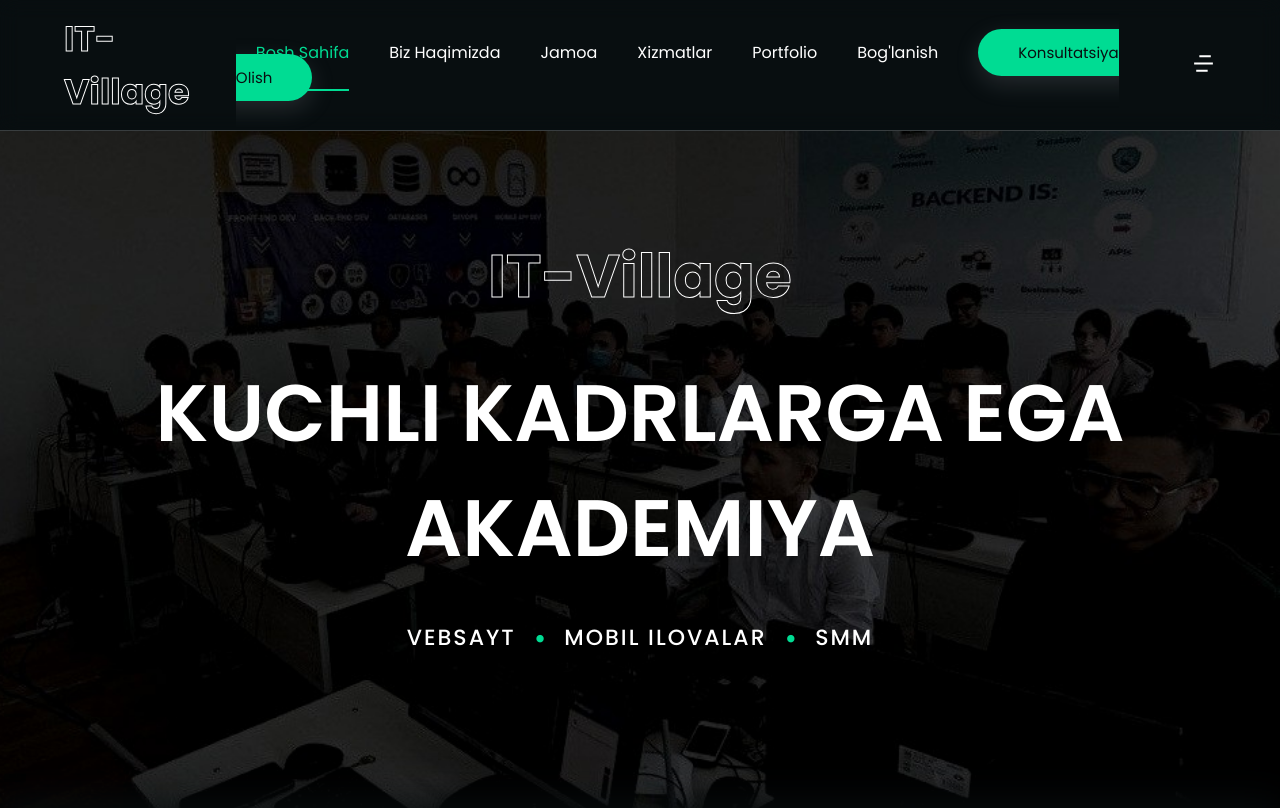
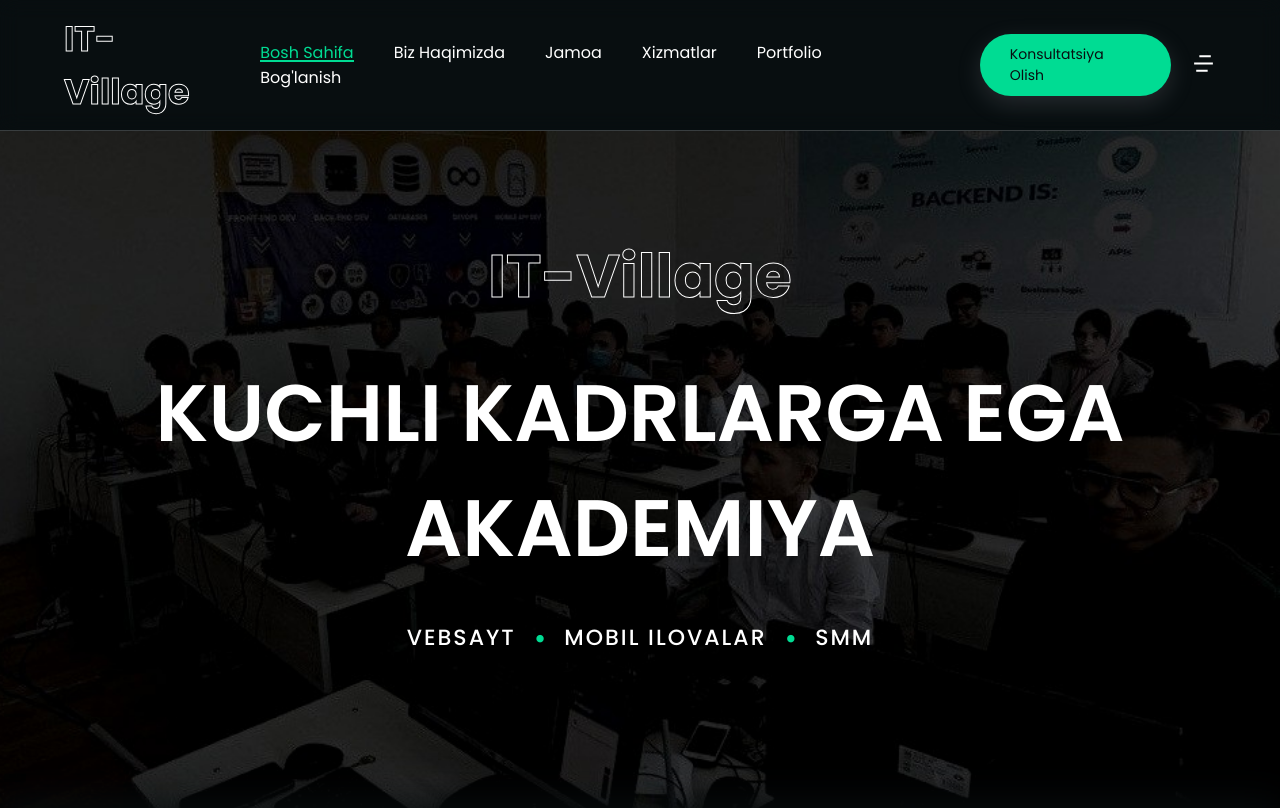
Before and after one commit to Jahongir7/itvillage-shablon, a Next.js app: page / in a window 1280 px wide. Shown: the top 808 px of the page. Built offline with nearby package versions, Linux system fonts and the light colour scheme.

Commit message:
responsiv bugfx

```diff
--- a/components/common/Header.js
+++ b/components/common/Header.js
@@ -25,6 +25,7 @@
             className={open ? "openMenu" : "closeMenu"}
             onClick={() => setOpen(null)}
           >
+            <div>
             <Link
               href="/"
               className={activeLink == "/" ? "activeLink" : "none"}
@@ -61,6 +62,7 @@
             >
               Bog'lanish
             </Link>
+            </div>
             <a className="button-primary" href="tel:+998972213457">
               Konsultatsiya olish
             </a>
--- a/styles/_common.scss
+++ b/styles/_common.scss
@@ -38,9 +38,9 @@
 .button-primary {
   text-transform: capitalize;
   color: $dark;
-  padding: 13px 40px;
+  padding: 10px 30px;
   background-color: $green;
-  font-size: $md;
+  font-size: $sm;
   border-radius: 50px;
   box-shadow: $shadow-md;
   cursor: pointer;
@@ -156,3 +156,12 @@
     padding: 50px 0;
   }
 }
+
+@media screen and (max-width: 450px) {
+  .title-bg{
+    font-size: 30px;
+  }
+  .heading-title{
+    padding: 0;
+  }
+}
--- a/styles/_function.scss
+++ b/styles/_function.scss
@@ -34,12 +34,12 @@
 @media screen and (max-width: 500px) {
   .container {
     max-width: 100%;
-    padding: 0 20px;
+    padding: 0 10px;
   }
   .grid-2,
   .grid-3,
   .grid-6,
   .grid-4 {
-    @include grid(repeat(1, 1fr), 50px);
+    @include grid(repeat(1, 1fr), 70px);
   }
 }
--- a/styles/global.scss
+++ b/styles/global.scss
@@ -231,11 +231,13 @@
     h1 {
       font-size: $xl-6;
     }
+
     .box {
       h1 {
-        font-size: 60px;
+        font-size: 50px;
         font-weight: 400;
       }
+
     }
     .misson-p {
       border-left: 5px solid $indigo;
@@ -256,7 +258,8 @@
 //contact
 .contact {
   .left {
-    padding-right: 60px;
+    padding-right: 20px;
+
     ul {
       @include flex(center, space-between, none);
       margin-top: $xll;
@@ -283,7 +286,7 @@
   }
   .right {
     border-radius: 50px 0 50px 0;
-    padding: $xll;
+    padding: $xl-6;
     background-color: #171e20;
     form {
       margin-top: $xll;
@@ -314,6 +317,16 @@
   .heading-title {
     .desc {
       text-align: left;
+    }
+  }
+}
+
+@media screen and (max-width: 450px){
+  .agency{
+    .content{
+      .grid-3{
+        grid-template-columns: repeat(1, 1fr);
+      }
     }
   }
 }
@@ -366,6 +379,7 @@
       .left {
         text-align: center;
         margin-bottom: 50px;
+        padding: 0 60px;
         ul {
           display: flex;
           justify-content: center;
--- a/styles/header.scss
+++ b/styles/header.scss
@@ -8,6 +8,13 @@
   .container {
     @include flex(center, space-between, none);
     nav {
+      padding: 20px 0;
+       display: flex;
+       align-items: center;
+       div{
+        display: flex;
+        flex-wrap: wrap;
+       }
       a {
         margin: 0 $xl-2;
       }
@@ -20,7 +27,7 @@
   &::after {
     content: "";
     position: absolute;
-    top: 48px;
+    top: 20px;
     left: 0;
     width: 100%;
     height: 2px;
@@ -28,8 +35,21 @@
   }
 }
 
+@media screen and (max-width: 1200px){
+  header{
+    nav{
+      padding: 10px 0;
+      a{
+        margin-top: $sm;
+      }
+    }
+
+  }
+}
+
 @media screen and (max-width: 800px) {
   header {
+    .container{
     nav {
       display: none;
     }
@@ -38,17 +58,21 @@
       top: 75px;
       left: 0;
       width: 100%;
-      height: 40vh;
-      padding: 20px;
+      height: 70vh;
+      padding: 10px;
       background: $dark;
       display: flex;
       flex-direction: column;
       z-index: 999;
       a {
-        width: 100%;
+        width: 90%;
         display: block;
         display: flex;
-        margin-bottom: 30px !important;
+        margin-bottom: 20px !important;
+      }
+      .button-primary{
+        padding: 10px 20px;
+        width: 50%;
       }
     }
     .button-primary {
@@ -61,3 +85,4 @@
     }
   }
 }
+}
```
Also changed, not shown: 1 other file (tests, documents, lock files or other folders).
